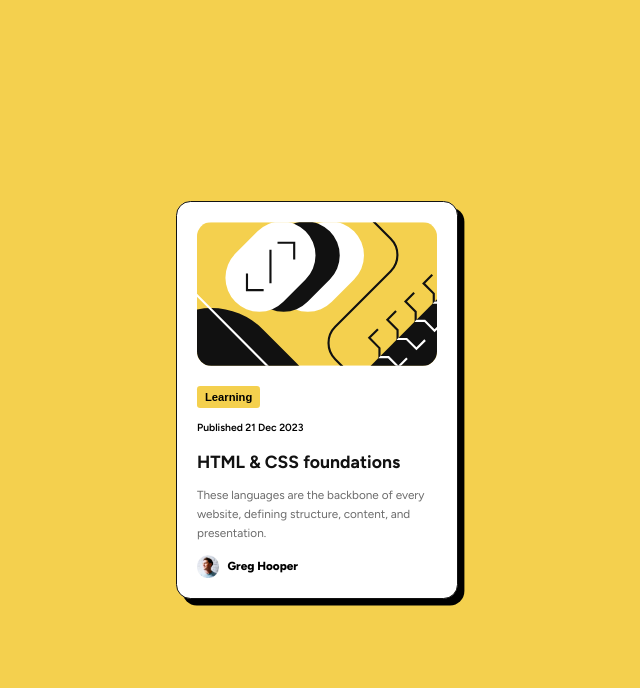
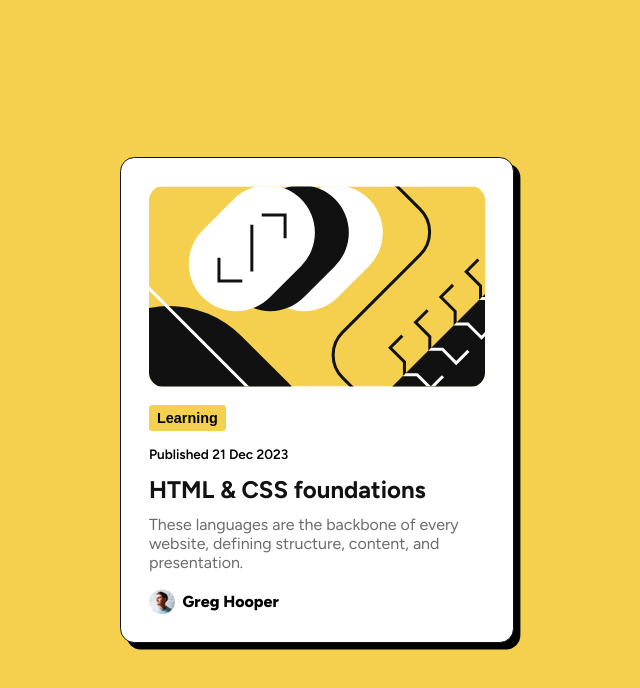
Before and after one commit to Nche12/blog-preview-card-main, a plain HTML site: page index.html in a window 1280 px wide. Shown: the whole page, without its empty margins (323-963 px from the left). Drawn offline with Linux system fonts and the light colour scheme.

Commit message:
corrections made

```diff
--- a/index.html
+++ b/index.html
@@ -40,9 +40,9 @@
       <div class="wrapper">
         <img class="main-image" src="./assets/images/illustration-article.svg" alt="blog-image" />
         <!-- <p class="category">Learning</p> -->
-        <button class="category">Learning</button>
+        <button type="button" class="category">Learning</button>
         <p class="pub-date">Published 21 Dec 2023</p>
-        <h2 class="title">HTML & CSS foundations</h2>
+        <h1 class="title">HTML & CSS foundations</h1>
         <p class="content">
           These languages are the backbone of every website, defining structure,
           content, and presentation.
--- a/style.css
+++ b/style.css
@@ -4,19 +4,19 @@
   --clr-neutral-500: hsl(0, 0%, 42%);
   --clr-neutral-950: hsl(0, 0%, 7%);
   --fs-paragraph: 1rem;
+  --fs-normal: normal;
   --fw-regular: 500;
   --fw-medium: 600;
   --fw-bold: 800;
   --ff-outfit: "Figtree", sans-serif;
   --ff-base: auto;
-  --fs-normal: normal;
   --f-optical-sizing: auto;
 }
 
 body {
   font-family: var(--ff-outfit);
   background-color: var(--clr-primary);
-  font-size: 0.7345rem;
+  font-size: clamp(0.7rem, 0.5rem + 1vw, 1.2rem);
   display: grid;
   min-height: 100vh;
   place-content: center;
@@ -26,32 +26,33 @@ body {
   padding: 0;
 }
 
-@media (max-width: 40rem) {
+@media (min-width: 40rem) {
   .wrapper {
-    font-size: 0.8345rem;
+    font-size: clamp(0.8rem, 0.5rem + 1vw, 1.2rem);
   }
 }
 .wrapper {
   --bd-radius: 0.9rem;
-  --pd-regular: 1.25rem;
+  --pd-regular: 1.75rem;
   background-color: var(--clr-secondary);
   font-style: var(--ff-outfit);
   padding: var(--pd-regular);
   border-radius: var(--bd-radius);
   min-height: 35vh;
-  max-width: 15rem;
+  max-width: 21rem;
   width: 100%;
+  font-size: 1rem;
   box-shadow: 0.4rem 0.4rem;
   border: 1px solid var(--clr-neutral-950);
 }
 
 .main-image {
   border-radius: var(--bd-radius);
-  max-width: 15rem;
+  max-width: 22rem;
 }
 
 .author {
-  --avatar-size: 1.4rem;
+  --avatar-size: 1.6rem;
   display: flex;
   align-items: center;
 }
@@ -63,11 +64,12 @@ body {
 
 .name {
   font-weight: var(--fw-bold);
-  padding-left: 0.5rem;
+  padding-inline-start: 0.5rem;
 }
 
 .content {
   color: var(--clr-neutral-500);
+  line-height: 1.2rem;
 }
 
 .category {
@@ -76,17 +78,18 @@ body {
   border-radius: 0.2rem;
   margin-top: 0.9rem;
   font-weight: var(--fw-bold);
-  font-size: 0.7rem;
+  font-size: 0.9rem;
   padding: 0.3rem 0.5rem;
 }
 
 .pub-date {
-  font-size: 0.65rem;
+  font-size: 0.85rem;
   font-weight: var(--fw-medium);
 }
 
 .title {
   color: var(--clr-neutral-950);
+  font-size: 1.5rem;
 }
 
 .title:hover {
```
